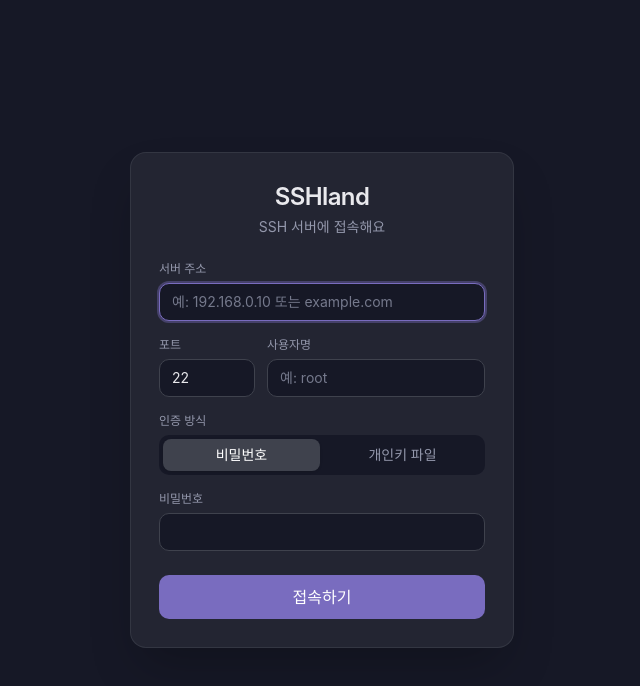
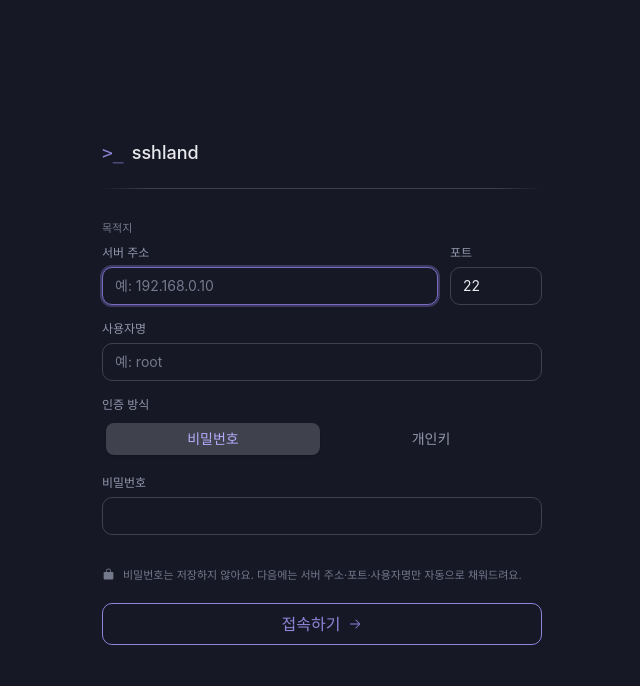
Before and after one commit to q09009/sshland, a React (Vite) app: page / in a window 1280 px wide. Shown: the top 686 px of the page, without its empty margins (318-958 px from the left). Built offline with nearby package versions, Linux system fonts and the light colour scheme.

Commit message:
Redesign the connection screen

```diff
--- a/src/screens/ConnectScreen.tsx
+++ b/src/screens/ConnectScreen.tsx
@@ -61,10 +61,8 @@ export default function ConnectScreen() {
     if (!Number.isInteger(portNum) || portNum < 1 || portNum > 65535)
       return "포트 번호는 1부터 65535 사이여야 해요.";
     if (!username.trim()) return "사용자명을 입력해주세요.";
-    if (authKind === "password" && !password)
-      return "비밀번호를 입력해주세요.";
-    if (authKind === "key" && !keyPath)
-      return "개인키 파일을 선택해주세요.";
+    if (authKind === "password" && !password) return "비밀번호를 입력해주세요.";
+    if (authKind === "key" && !keyPath) return "개인키 파일을 선택해주세요.";
     return null;
   }
 
@@ -100,10 +98,16 @@ export default function ConnectScreen() {
         authKind,
         keyPath: authKind === "key" ? keyPath : "",
       });
-      enterFiles({ host: host.trim(), username: username.trim(), home: result.home });
+      enterFiles({
+        host: host.trim(),
+        username: username.trim(),
+        home: result.home,
+      });
     } catch (err) {
       // Commands reject with a friendly Korean string.
-      setError(typeof err === "string" ? err : "접속에 실패했어요. 다시 시도해주세요.");
+      setError(
+        typeof err === "string" ? err : "접속에 실패했어요. 다시 시도해주세요."
+      );
     } finally {
       setBusy(false);
     }
@@ -111,43 +115,60 @@ export default function ConnectScreen() {
 
   const keyFileName = keyPath ? keyPath.split(/[\\/]/).pop() : null;
 
+  // Cardless workspace surface: the form sits directly on the page ground
+  // (no card), and the auth section cross-slides between password and key.
+  const isPassword = authKind === "password";
+  const slideBase = "absolute inset-0 transition-[opacity,transform] duration-150";
+  const passGroupClass = `${slideBase} ${
+    isPassword ? "opacity-100 translate-x-0" : "pointer-events-none -translate-x-2 opacity-0"
+  }`;
+  const keyGroupClass = `${slideBase} ${
+    isPassword ? "pointer-events-none translate-x-2 opacity-0" : "translate-x-0 opacity-100"
+  }`;
+
   return (
-    <div className="flex h-full items-center justify-center bg-ink-900 p-6 text-slate-100">
-      <form
-        onSubmit={handleSubmit}
-        className="w-full max-w-sm rounded-2xl border border-ink-700/60 bg-ink-800 p-7 shadow-2xl"
-      >
-        <div className="mb-6 text-center">
-          <h1 className="text-2xl font-semibold tracking-tight">SSHland</h1>
-          <p className="mt-1 text-sm text-slate-400">SSH 서버에 접속해요</p>
+    <div className="flex h-full items-center justify-center bg-ink-900 px-10 pb-14 pt-10 text-slate-100">
+      <form onSubmit={handleSubmit} className="flex w-full max-w-[440px] flex-col gap-5">
+        {/* Wordmark */}
+        <div className="flex flex-col gap-2.5">
+          <div className="flex items-baseline gap-2">
+            <span className="font-mono text-lg text-sky-500">&gt;_</span>
+            <span className="text-lg font-medium">sshland</span>
+          </div>
+          <hr className="hr m-0" />
         </div>
 
-        <div className="space-y-4">
+        <div className="flex flex-col gap-4">
+          {/* Destination group */}
+          <div>
+            <span className="mb-2 block text-2xs text-slate-500">목적지</span>
+            <div className="flex gap-3">
+              <div className="flex-1">
                 <Field label="서버 주소">
                   <input
                     className={inputClass}
-              placeholder="예: 192.168.0.10 또는 example.com"
+                    placeholder="예: 192.168.0.10"
                     value={host}
                     onChange={(e) => setHost(e.target.value)}
                     autoFocus
                     spellCheck={false}
                   />
                 </Field>
-
-          <div className="flex gap-3">
-            <div className="w-24">
+              </div>
+              <div className="w-[92px]">
                 <Field label="포트">
                   <input
                     className={inputClass}
                     inputMode="numeric"
                     value={port}
-                  onChange={(e) =>
-                    setPort(e.target.value.replace(/[^0-9]/g, ""))
-                  }
+                    onChange={(e) => setPort(e.target.value.replace(/[^0-9]/g, ""))}
                   />
                 </Field>
               </div>
-            <div className="flex-1">
+            </div>
+          </div>
+
+          {/* Username */}
           <Field label="사용자명">
             <input
               className={inputClass}
@@ -157,30 +178,29 @@ export default function ConnectScreen() {
               spellCheck={false}
             />
           </Field>
-            </div>
-          </div>
 
+          {/* Auth method segmented toggle */}
           <div>
-            <span className="mb-1.5 block text-xs font-medium text-slate-400">
+            <span id="auth-label" className="mb-1.5 block text-xs font-medium text-slate-400">
               인증 방식
             </span>
-            <div className="grid grid-cols-2 gap-1 rounded-lg bg-ink-900 p-1">
-              <SegButton
-                active={authKind === "password"}
-                onClick={() => setAuthKind("password")}
+            <div
+              role="radiogroup"
+              aria-labelledby="auth-label"
+              className="grid grid-cols-2 gap-1 rounded-lg bg-ink-900 p-1"
             >
+              <SegButton active={isPassword} onClick={() => setAuthKind("password")}>
                 비밀번호
               </SegButton>
-              <SegButton
-                active={authKind === "key"}
-                onClick={() => setAuthKind("key")}
-              >
-                개인키 파일
+              <SegButton active={!isPassword} onClick={() => setAuthKind("key")}>
+                개인키
               </SegButton>
             </div>
           </div>
 
-          {authKind === "password" ? (
+          {/* Cross-sliding auth credential area */}
+          <div className="relative transition-[height] duration-150" style={{ height: isPassword ? 76 : 172 }}>
+            <div className={passGroupClass} aria-hidden={!isPassword}>
               <Field label="비밀번호">
                 <input
                   className={inputClass}
@@ -188,10 +208,13 @@ export default function ConnectScreen() {
                   value={password}
                   onChange={(e) => setPassword(e.target.value)}
                   autoComplete="off"
+                  tabIndex={isPassword ? 0 : -1}
                 />
               </Field>
-          ) : (
-            <div className="space-y-3">
+            </div>
+
+            <div className={keyGroupClass} aria-hidden={isPassword}>
+              <div className="flex flex-col gap-3.5">
                 <div>
                   <span className="mb-1.5 block text-xs font-medium text-slate-400">
                     개인키 파일
@@ -199,31 +222,46 @@ export default function ConnectScreen() {
                   <button
                     type="button"
                     onClick={pickKeyFile}
-                  className="w-full truncate rounded-lg border border-ink-700 bg-ink-900 px-3 py-2 text-left text-sm text-slate-200 hover:border-sky-600 focus:outline-none focus:ring-2 focus:ring-sky-600/50"
                     title={keyPath || undefined}
+                    tabIndex={isPassword ? -1 : 0}
+                    className="flex w-full items-center gap-2 truncate rounded-lg border border-ink-700 bg-ink-900 px-3 py-2 text-left text-sm text-slate-200 hover:border-sky-600 focus:outline-none focus:ring-2 focus:ring-sky-600/50"
                   >
-                  {keyFileName ? (
-                    <span className="text-slate-100">{keyFileName}</span>
-                  ) : (
+                    <FolderIcon />
+                    <span className="truncate">
+                      {keyFileName ?? (
                         <span className="text-slate-500">파일 선택…</span>
                       )}
+                    </span>
                   </button>
                 </div>
-              <Field label="키 암호 (없으면 비워두세요)">
+                <Field label="암호 (선택 사항)">
                   <input
                     className={inputClass}
                     type="password"
+                    placeholder="없으면 비워두세요"
                     value={passphrase}
                     onChange={(e) => setPassphrase(e.target.value)}
                     autoComplete="off"
+                    tabIndex={isPassword ? -1 : 0}
                   />
                 </Field>
               </div>
-          )}
+            </div>
           </div>
 
+          {/* Security note */}
+          <p className="m-0 flex items-center gap-2 text-2xs text-slate-500">
+            <LockIcon />
+            비밀번호는 저장하지 않아요. 다음에는 서버 주소·포트·사용자명만
+            자동으로 채워드려요.
+          </p>
+
           {error && (
-          <div className="mt-5 rounded-lg border border-red-500/30 bg-red-500/10 px-3 py-2.5 text-sm text-red-300">
+            <div
+              role="alert"
+              className="flex items-center gap-2 rounded-lg border border-ink-700 bg-ink-800 px-2.5 py-1.5 text-xs text-slate-200"
+            >
+              <span className="h-1.5 w-1.5 shrink-0 rounded-full bg-sky-500" />
               {error}
             </div>
           )}
@@ -231,11 +269,21 @@ export default function ConnectScreen() {
           <button
             type="submit"
             disabled={busy}
-          className="mt-6 flex w-full items-center justify-center gap-2 rounded-lg bg-sky-600 px-4 py-2.5 font-medium text-white transition hover:bg-sky-500 disabled:cursor-not-allowed disabled:opacity-60"
+            className="mt-1 flex w-full items-center justify-center gap-2 rounded-lg border border-sky-500 px-4 py-2 font-medium text-sky-500 transition hover:bg-sky-500/10 active:bg-sky-500/20 disabled:cursor-not-allowed disabled:opacity-70"
           >
-          {busy && <Spinner />}
-          {busy ? "접속하는 중…" : "접속하기"}
+            {busy ? (
+              <>
+                <Spinner />
+                접속하는 중…
+              </>
+            ) : (
+              <>
+                접속하기
+                <ArrowIcon />
+              </>
+            )}
           </button>
+        </div>
       </form>
     </div>
   );
@@ -244,18 +292,10 @@ export default function ConnectScreen() {
 const inputClass =
   "w-full rounded-lg border border-ink-700 bg-ink-900 px-3 py-2 text-sm text-slate-100 placeholder-slate-500 focus:border-sky-600 focus:outline-none focus:ring-2 focus:ring-sky-600/40";
 
-function Field({
-  label,
-  children,
-}: {
-  label: string;
-  children: React.ReactNode;
-}) {
+function Field({ label, children }: { label: string; children: React.ReactNode }) {
   return (
     <label className="block">
-      <span className="mb-1.5 block text-xs font-medium text-slate-400">
-        {label}
-      </span>
+      <span className="mb-1.5 block text-xs font-medium text-slate-400">{label}</span>
       {children}
     </label>
   );
@@ -273,11 +313,11 @@ function SegButton({
   return (
     <button
       type="button"
+      role="radio"
+      aria-checked={active}
       onClick={onClick}
       className={`rounded-md px-3 py-1.5 text-sm font-medium transition ${
-        active
-          ? "bg-ink-700 text-white shadow"
-          : "text-slate-400 hover:text-slate-200"
+        active ? "bg-ink-700 text-sky-400 shadow" : "text-slate-400 hover:text-slate-200"
       }`}
     >
       {children}
@@ -285,26 +325,41 @@ function SegButton({
   );
 }
 
-function Spinner() {
+function ArrowIcon() {
   return (
-    <svg
-      className="h-4 w-4 animate-spin text-white"
-      viewBox="0 0 24 24"
-      fill="none"
-    >
-      <circle
-        className="opacity-25"
-        cx="12"
-        cy="12"
-        r="10"
-        stroke="currentColor"
-        strokeWidth="4"
-      />
-      <path
-        className="opacity-75"
-        fill="currentColor"
-        d="M4 12a8 8 0 018-8V0C5.373 0 0 5.373 0 12h4z"
-      />
+    <svg width="14" height="14" viewBox="0 0 256 256" fill="currentColor">
+      <path d="M221.66,133.66l-72,72a8,8,0,0,1-11.32-11.32L196.69,136H40a8,8,0,0,1,0-16H196.69L138.34,61.66a8,8,0,0,1,11.32-11.32l72,72A8,8,0,0,1,221.66,133.66Z" />
     </svg>
   );
 }
+
+function FolderIcon() {
+  return (
+    <svg
+      width="14"
+      height="14"
+      viewBox="0 0 256 256"
+      fill="currentColor"
+      className="shrink-0 text-slate-500"
+    >
+      <path d="M216,72H131.31L104,44.69A15.86,15.86,0,0,0,92.69,40H40A16,16,0,0,0,24,56V200.62A15.4,15.4,0,0,0,39.38,216H216.89A15.13,15.13,0,0,0,232,200.89V88A16,16,0,0,0,216,72Z" />
+    </svg>
+  );
+}
+
+function LockIcon() {
+  return (
+    <svg width="13" height="13" viewBox="0 0 256 256" fill="currentColor" className="shrink-0">
+      <path d="M208,80H176V56a48,48,0,0,0-96,0V80H48A16,16,0,0,0,32,96V208a16,16,0,0,0,16,16H208a16,16,0,0,0,16-16V96A16,16,0,0,0,208,80ZM96,56a32,32,0,0,1,64,0V80H96Z" />
+    </svg>
+  );
+}
+
+function Spinner() {
+  return (
+    <svg width="14" height="14" viewBox="0 0 256 256" fill="none" className="animate-spin">
+      <circle cx="128" cy="128" r="96" stroke="currentColor" strokeWidth="20" opacity=".25" />
+      <path d="M128,32a96,96,0,0,1,96,96" stroke="currentColor" strokeWidth="20" fill="none" />
+    </svg>
+  );
+}
```
Lines whose indentation alone changed are shown as unchanged.
